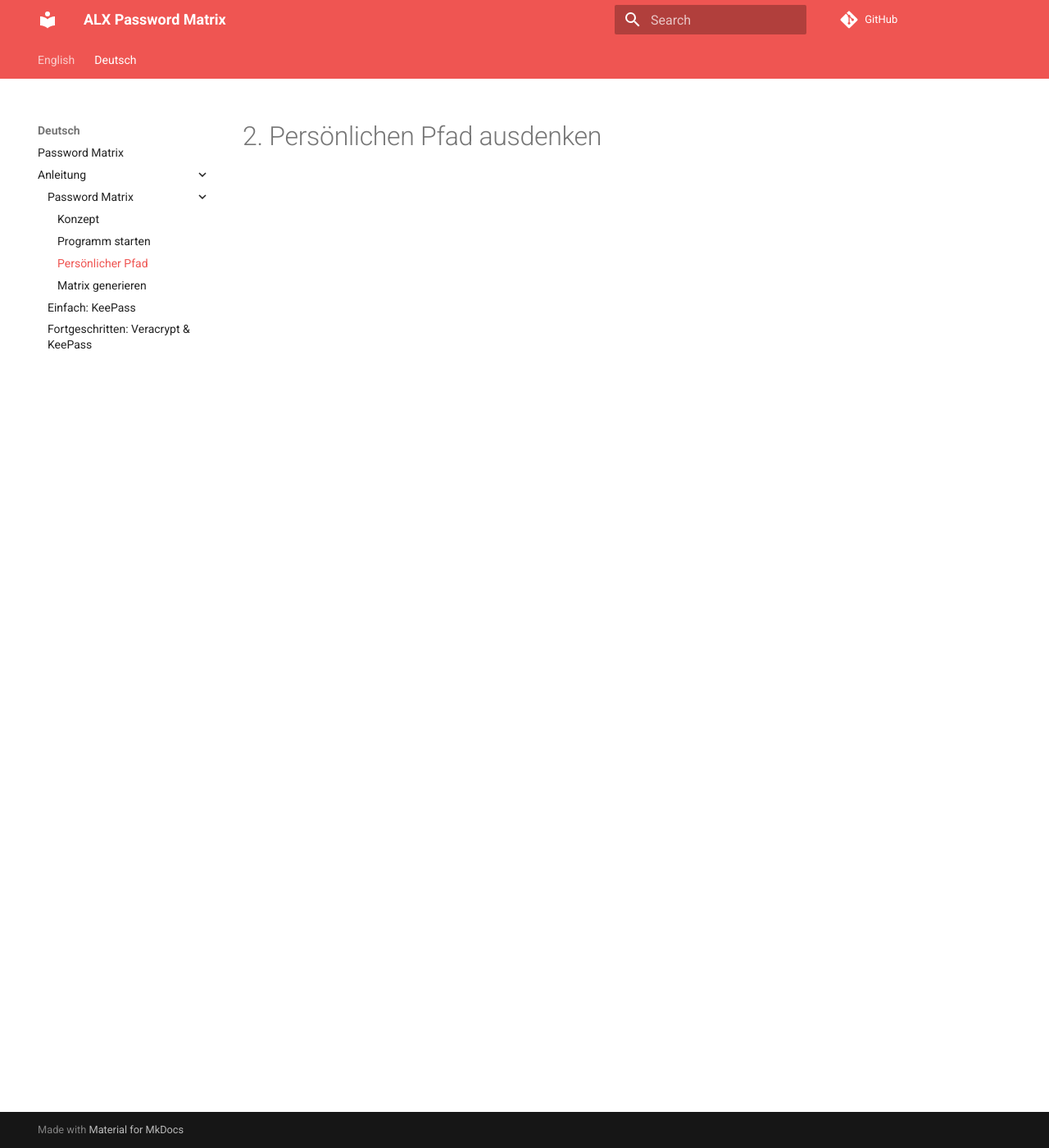
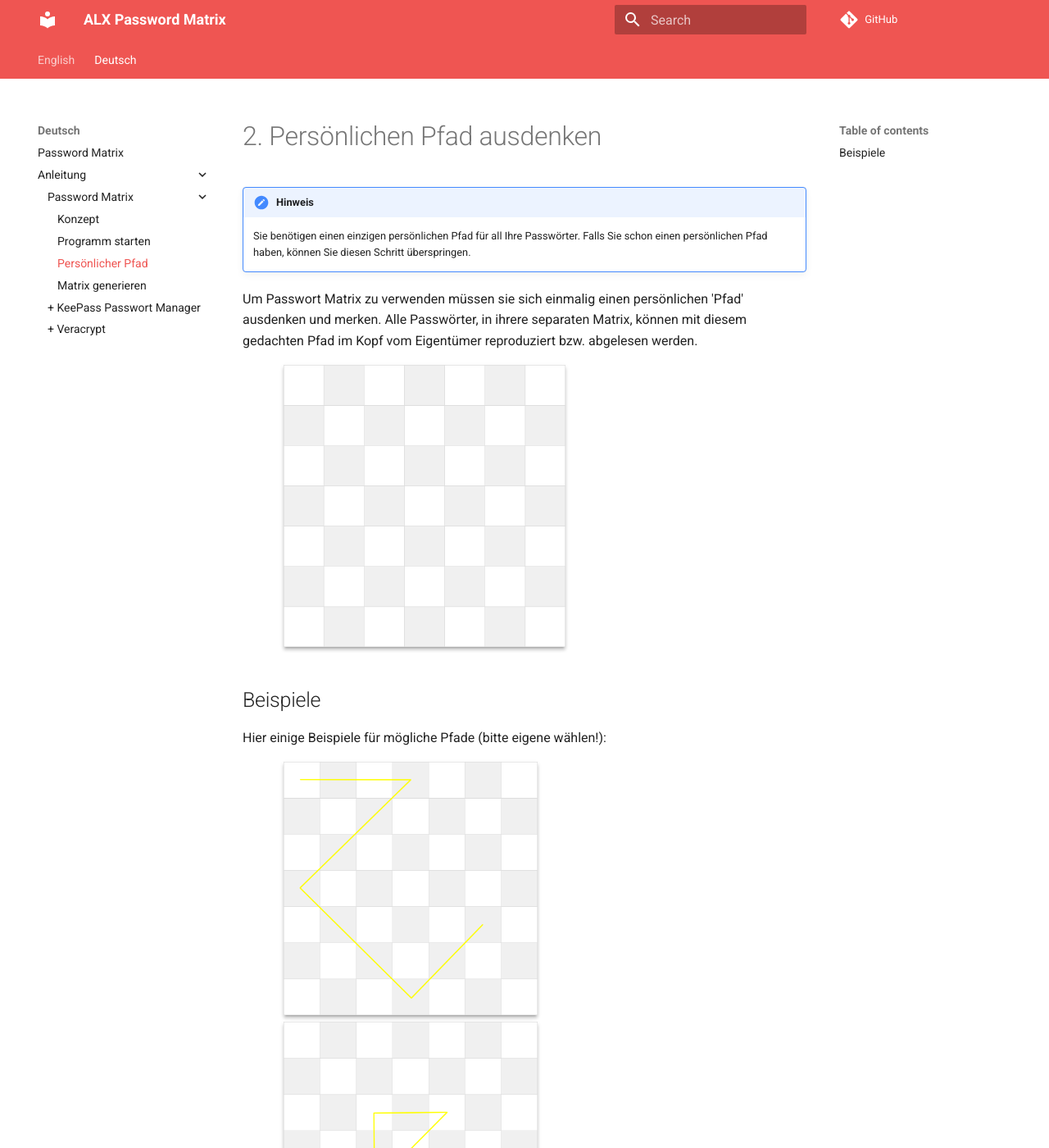
Before and after one commit to alexanderlink/PasswordMatrix, an MkDocs documentation site: the page built from docs/tutorial/PasswordMatrix_3_de.md, in a window 1280 px wide and 1400 px high. Shown: the whole window at 82% size. Built offline with MkDocs 1.6.1 and Material for MkDocs 9.7.7, drawn with Linux system fonts in a browser that asks for light colours; comment, search, counter and statistics services are not loaded; old or Windows-style settings are respelled for this version of MkDocs; some of the changed text lies outside the part shown.

Commit message:
German docu

```diff
--- a/docs/extra/css/extra.css
+++ b/docs/extra/css/extra.css
@@ -14,4 +14,5 @@ a.button {
 
 img.shadow {
     box-shadow: rgba(0, 0, 0, 0.14) 0px 4px 4px 0px, rgba(0, 0, 0, 0.12) 0px 2px 5px 0px, rgba(0, 0, 0, 0.2) 0px 3px 2px -2px;
+    margin-left: 50px;
 }
--- a/docs/tutorial/PasswordMatrix_3_de.md
+++ b/docs/tutorial/PasswordMatrix_3_de.md
@@ -1 +1,38 @@
 # 2. Persönlichen Pfad ausdenken
+
+!!! hint "Hinweis"
+    Sie benötigen einen einzigen persönlichen Pfad für all Ihre Passwörter. Falls Sie schon einen persönlichen Pfad haben, können Sie diesen Schritt überspringen.
+
+Um Passwort Matrix zu verwenden müssen sie sich einmalig einen persönlichen 'Pfad' ausdenken und merken.
+Alle Passwörter, in ihrere separaten Matrix, können mit diesem gedachten Pfad im Kopf vom Eigentümer reproduziert bzw. abgelesen werden.
+
+<img class="shadow" src="/tutorial/images/passwordMatrix_empty.PNG" width="50%">
+
+## Beispiele
+
+Hier einige Beispiele für mögliche Pfade (bitte eigene wählen!):
+
+<img class="shadow" src="/tutorial/images/passwordMatrix_pathExample1.PNG" width="45%">
+<img class="shadow" src="/tutorial/images/passwordMatrix_pathExample2.PNG" width="45%">
+<img class="shadow" src="/tutorial/images/passwordMatrix_pathExample3.PNG" width="45%">
+<img class="shadow" src="/tutorial/images/passwordMatrix_pathExample4.PNG" width="45%">
+
+Ausgehend von dieser Beispiel Passwort Matrix ergeben sich daraus jeweils folgende Passwörter:
+
+<img class="shadow" src="/tutorial/images/passwordMatrix_filled.PNG" width="50%">
+
+
+<img class="shadow" src="/tutorial/images/passwordMatrix_pathExample1.PNG" width="300px"><img class="shadow" src="/tutorial/images/passwordMatrix_filled.PNG" width="300px"><br>
+`e5Rgq&3[FY%s`
+
+
+<img class="shadow" src="/tutorial/images/passwordMatrix_pathExample2.PNG" width="300px"><img class="shadow" src="/tutorial/images/passwordMatrix_filled.PNG" width="300px"><br>
+`R=@Q]A{u3kYvMC`
+
+
+<img class="shadow" src="/tutorial/images/passwordMatrix_pathExample3.PNG" width="300px"><img class="shadow" src="/tutorial/images/passwordMatrix_filled.PNG" width="300px"><br>
+`H+[iQqg:=Vspg`
+
+
+<img class="shadow" src="/tutorial/images/passwordMatrix_pathExample4.PNG" width="300px"><img class="shadow" src="/tutorial/images/passwordMatrix_filled.PNG" width="300px"><br>
+`R=@:3qJ&i[YF3%Mu{A]Q@=tV`
--- a/mkdocs.yml
+++ b/mkdocs.yml
@@ -17,8 +17,8 @@ pages:
                 - "Programm starten":  "tutorial/PasswordMatrix_2_de.md"
                 - "Persönlicher Pfad":  "tutorial/PasswordMatrix_3_de.md"
                 - "Matrix generieren":  "tutorial/PasswordMatrix_4_de.md"
-            - "Einfach: KeePass":  "tutorial/KeePass_de.md"
-            - "Fortgeschritten: Veracrypt & KeePass":  "tutorial/Veracrypt_de.md"
+            - "+ KeePass Passwort Manager":  "tutorial/KeePass_de.md"
+            - "+ Veracrypt":  "tutorial/Veracrypt_de.md"
 
 extra_css:
     - extra/css/extra.css
```
Also changed, not shown: docs/tutorial/PasswordMatrix_1_de.md (+2 -2 lines), docs/tutorial/PasswordMatrix_4_de.md (+14 -6 lines), docs/tutorial/images/passwordMatrix_empty.PNG (added), docs/tutorial/images/passwordMatrix_filled.png (added), docs/tutorial/images/passwordMatrix_pathExample1.png (added), docs/tutorial/images/passwordMatrix_pathExample2.png (added), docs/tutorial/images/passwordMatrix_pathExample3.png (added), docs/tutorial/images/passwordMatrix_pathExample4.png (added), 1 other file.
